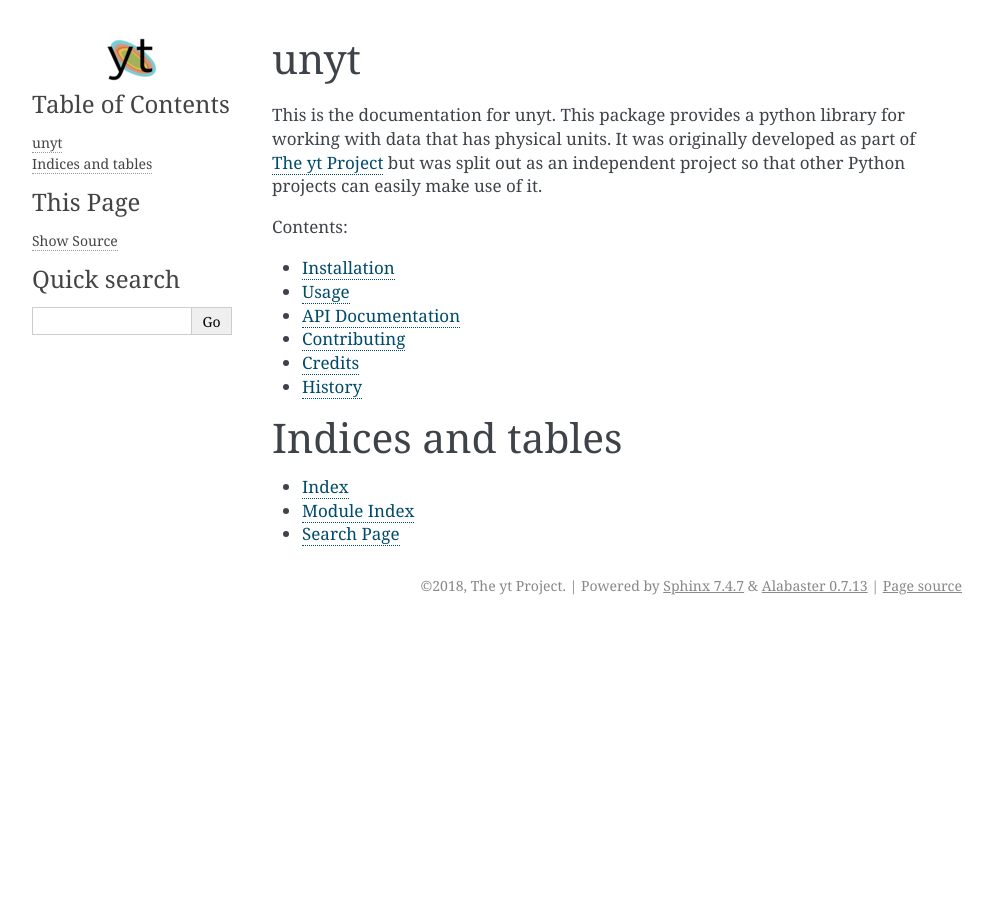
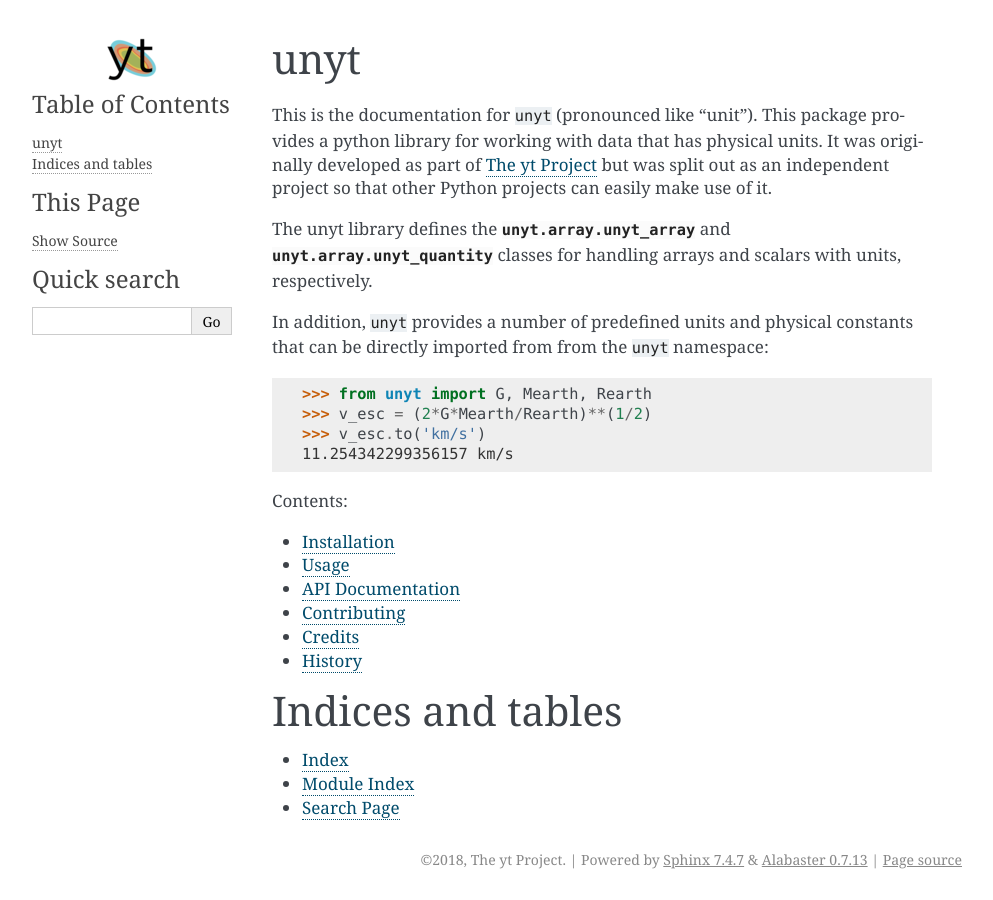
Before and after one commit to yt-project/unyt, a Sphinx documentation site: the page built from docs/index.rst, in a window 1280 px wide. Shown: the whole page, without its empty margins (148-1141 px from the left). Built offline with Sphinx 7.4.7, drawn with Linux system fonts in a browser that asks for light colours; pages that are not in the unit, such as notebooks, are missing from menus; the version number could not be read and is left out.

```diff
--- a/docs/index.rst
+++ b/docs/index.rst
@@ -1,8 +1,26 @@
 unyt
 ====
 
-This is the documentation for unyt. This package provides a python library for
-working with data that has physical units. It was originally developed as part of `The yt Project <https://yt-project.org>`_ but was split out as an independent project so that other Python projects can easily make use of it.
+This is the documentation for ``unyt`` (pronounced like "unit"). This package
+provides a python library for working with data that has physical units. It was
+originally developed as part of `The yt Project <https://yt-project.org>`_ but
+was split out as an independent project so that other Python projects can easily
+make use of it.
+
+The unyt library defines the :class:`unyt.array.unyt_array` and
+:class:`unyt.array.unyt_quantity` classes for handling arrays and scalars with
+units, respectively.
+
+In addition, ``unyt`` provides a number of predefined units and physical constants
+that can be directly imported from from the ``unyt`` namespace:
+
+.. doctest::
+
+  >>> from unyt import G, Mearth, Rearth
+  >>> v_esc = (2*G*Mearth/Rearth)**(1/2)
+  >>> v_esc.to('km/s')
+  11.254342299356157 km/s
+
 
 .. toctree::
    :maxdepth: 1
--- a/unyt/__init__.py
+++ b/unyt/__init__.py
@@ -22,6 +22,7 @@ from ._version import get_versions
 
 from unyt import unit_symbols
 from unyt import physical_constants
+from unyt.unit_object import define_unit  # NOQA
 
 from unyt.array import (  # NOQA
     loadtxt,
```
Also changed, not shown: 5 other files.
